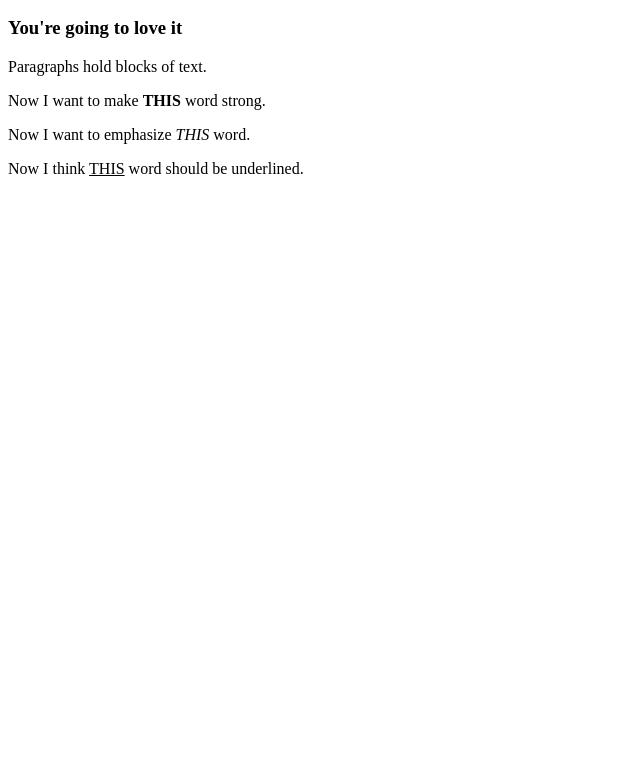
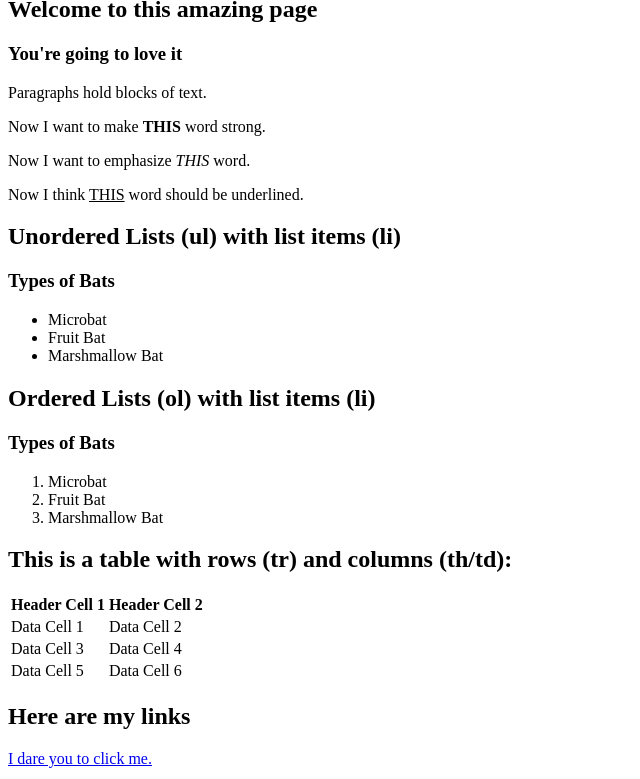
Before and after one commit to gabibabi2609/web_practice, a plain HTML site: page index.html in a window 1280 px wide. Shown: the part 110-889 px from the top of the page, without its empty margins (0-640 px from the left). Before the commit the page ends 800 px from the top, so only its background shows below. Drawn offline with Linux system fonts and the light colour scheme.

Commit message:
second commit

```diff
--- a/index.html
+++ b/index.html
@@ -2,7 +2,10 @@
 <html lang ="en">
 
 <head>
-     <title>My Super Duper Cool HTML Page</title>
+    <meta charset="UTF-8"
+    <meta name="viewport" content="width=device-width, initial-scale=1.0"
+    <title>My Super Duper Cool HTML Page</title>
+
 </head>
 
 <body>
@@ -15,8 +18,58 @@
     <p> Now I want to emphasize <em> THIS </em>word.</p>
     <p> Now I think <u> THIS</u> word should be underlined.</p>
 
+    <h2> Unordered Lists (ul) with list items (li) </h2>
+
+    <h3> Types of Bats</h3>
 
 
+    <ul>
+        <li>Microbat</li>
+        <li>Fruit Bat</li>
+        <li>Marshmallow Bat</li>
+    </ul>
+
+    <h2> Ordered Lists (ol) with list items (li) </h2>
+
+    <h3> Types of Bats</h3>
+
+
+    <ol>
+        <li>Microbat</li>
+        <li>Fruit Bat</li>
+        <li>Marshmallow Bat</li>
+    </ol>
+
+    <h2>This is a table with rows (tr) and columns (th/td): </h2>
+    <table>
+        <tr>
+            <th>Header Cell 1</th>
+            <th>Header Cell 2</th>
+        </tr>
+
+        <tr>
+            <td>Data Cell 1</td>
+            <td>Data Cell 2</td>
+        </tr>
+
+        <tr>
+            <td>Data Cell 3</td>
+            <td>Data Cell 4</td>
+        </tr>
+
+        <tr>
+            <td>Data Cell 5</td>
+            <td>Data Cell 6</td>
+        </tr>
+    </table>
+
+    <h2> Here are my links</h2>
+
+    <a href="https://www.google.com/search?q=bats&rlz=1CAILNP_enUS1184US1184&oq=bats&gs_lcrp=EgZjaHJvbWUyBggAEEUYOTIGCAEQRRg7MgYIAhBFGDsyBwgDEAAYjwIyBwgEEAAYjwIyBggFEEUYPNIBBzU5MGowajeoAgCwAgA&sourceid=chrome&ie=UTF-8&safe=active&ssui=on" targer=""_blank> I dare you to click me.</a>
+
+    <h2> And here is an image. </h2>
+
+    <img src="https://gympielandcare.org.au/wp-content/uploads/Picture1-2.jpg"></img>
 </body>
 
 
```
Also changed, not shown: style.css (added).
